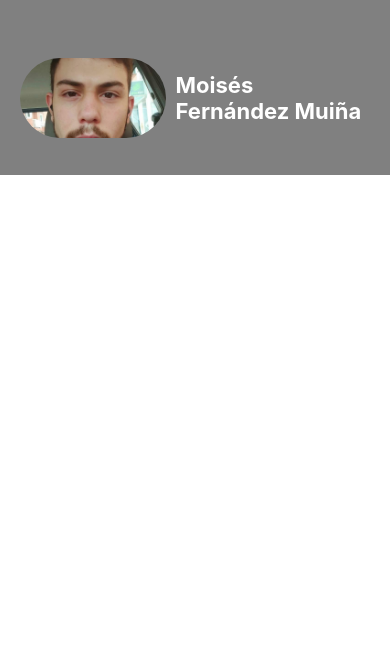
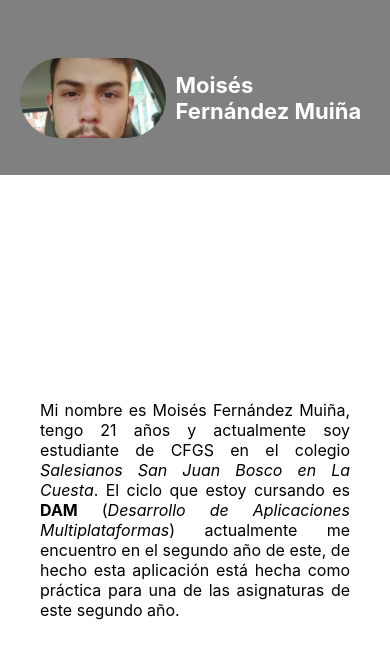
Before and after one commit to mochyfm/01-PersonalCard, a React Native app: screen / in a window 390 px wide. Shown: the top 658 px of the page. Built offline with nearby package versions, Linux system fonts and the light colour scheme.

Commit message:
Feature: Created component for DescriptionBody
Created the component DescriptionBody (skipping the previous steps that
we made with NameBanner, where we created the Component after we made
the code that would be inside of it), it has an example text that is not
expected to change in long term.

```diff
--- a/App.js
+++ b/App.js
@@ -1,11 +1,15 @@
 import { StyleSheet, View } from 'react-native';
 import NameBanner from './Components/NameBanner';
+import DescriptionBody from './Components/DescriptionBody'
 
 const App = () => {
 
+  const userName = 'Moisés Fernández Muiña'
+
   return (
     <View style={styles.container}>
-      <NameBanner style={styles.nameBanner} givenName={'Moisés Fernández Muiña'}/>
+      <NameBanner style={styles.nameBanner} givenName={userName}/>
+      <DescriptionBody givenName={userName}/>
     </View>
   );
 
--- /dev/null
+++ b/Components/DescriptionBody/DescriptionBody.js
@@ -0,0 +1,35 @@
+import { Image, StyleSheet, Text, View } from 'react-native';
+
+const DescriptionBody = ({givenName}) => {
+    return (
+      <View style={styles.descriptionBody}>
+        <Text style={styles.descriptionText}>
+            Mi nombre es {givenName}, tengo 21 años y actualmente soy estudiante
+            de CFGS en el colegio <Text style={styles.italicText}>Salesianos San Juan Bosco en La Cuesta</Text>. El ciclo que estoy cursando es <Text style={styles.boldText}>DAM</Text> (<Text style={styles.italicText}>Desarrollo de Aplicaciones Multiplataformas</Text>) actualmente me encuentro en el segundo año de este, de hecho esta aplicación está hecha como práctica para una de las asignaturas de este segundo año.
+        </Text>
+      </View>
+    );
+  }
+
+export default DescriptionBody;
+
+
+const styles = StyleSheet.create({
+    descriptionBody: {
+        flex: 1,
+        justifyContent: 'center',
+        alignItems: 'center',
+        marginLeft: 40,
+        marginRight: 40
+    },
+    descriptionText: {
+        textAlign: 'justify',
+        fontSize: 16
+    },
+    italicText: {
+        fontStyle: 'italic'
+    },
+    boldText: {
+        fontWeight: 'bold'
+    }
+});
--- /dev/null
+++ b/Components/DescriptionBody/index.js
@@ -0,0 +1 @@
+export { default } from './DescriptionBody'
```
